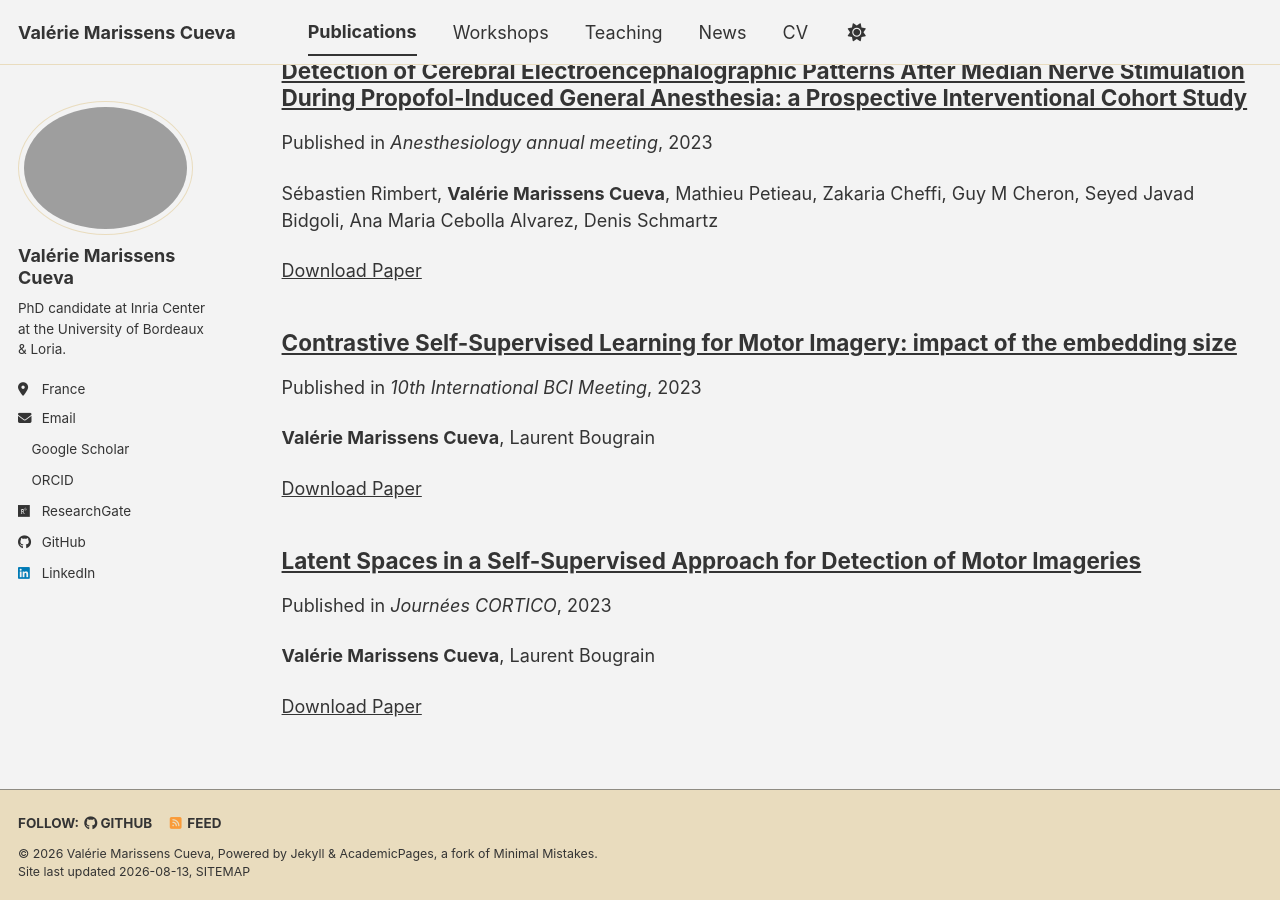
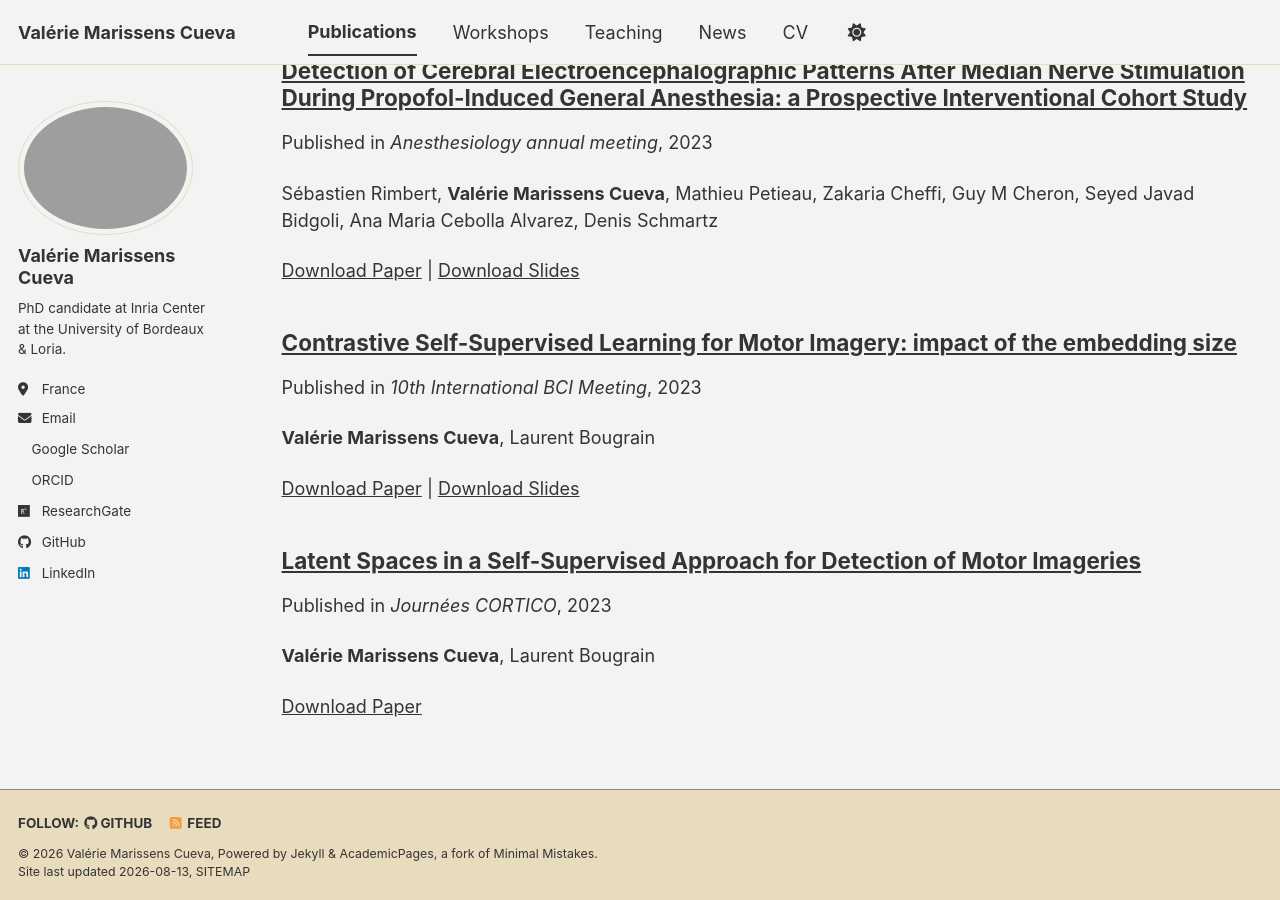
Before and after one commit to vmarissenscueva/vmarissenscueva.github.io, a Jekyll site: the page built from _pages/publications.html, in a window 1280 px wide and 900 px high, scrolled down 3461 px. Built offline with Jekyll 4.4.1, drawn with Linux system fonts in a browser that asks for light colours; a style sheet for code colours, icons or effects is not loaded.

Commit message:
Update archive-single.html

```diff
--- a/_includes/archive-single.html
+++ b/_includes/archive-single.html
@@ -69,11 +69,11 @@
     {% elsif post.citation %}
       <p>Recommended citation: {{ post.citation }}</p>
     {% elsif post.paperurl and post.bibtexurl %}
-      <p><a href="{{ post.paperurl }}">Download Paper</a> | <a href="{{ post.bibtexurl }}">Download Bibtex</a></p>
+      <p><a href="{{ post.paperurl }}">Download Paper</a> | <a href="{{ post.bibtexurl }}">Download Bibtex</a></p>y
+    {% elsif post.paperurl and post.slidesurl %}
+      <p><a href="{{ post.paperurl }}">Download Paper</a> | <a href="{{ post.slidesurl }}">Download Slides</a></p>
     {% elsif post.paperurl %}
       <p><a href="{{ post.paperurl }}">Download Paper</a></p>
-    {% elsif post.paperurl and post.slidesurl %}
-      <p><a href="{{ post.paperurl }}">Download Paper</a> | <a href="{{ post.slidesurl }}">Download Slides</a></p>
     {% elsif post.slidesurl and post.bibtexurl %}
       <p><a href="{{ post.slidesurl }}">Download Slides</a> | <a href="{{ post.bibtexurl }}">Download Bibtex</a></p>
     {% elsif post.slidesurl %}
```
